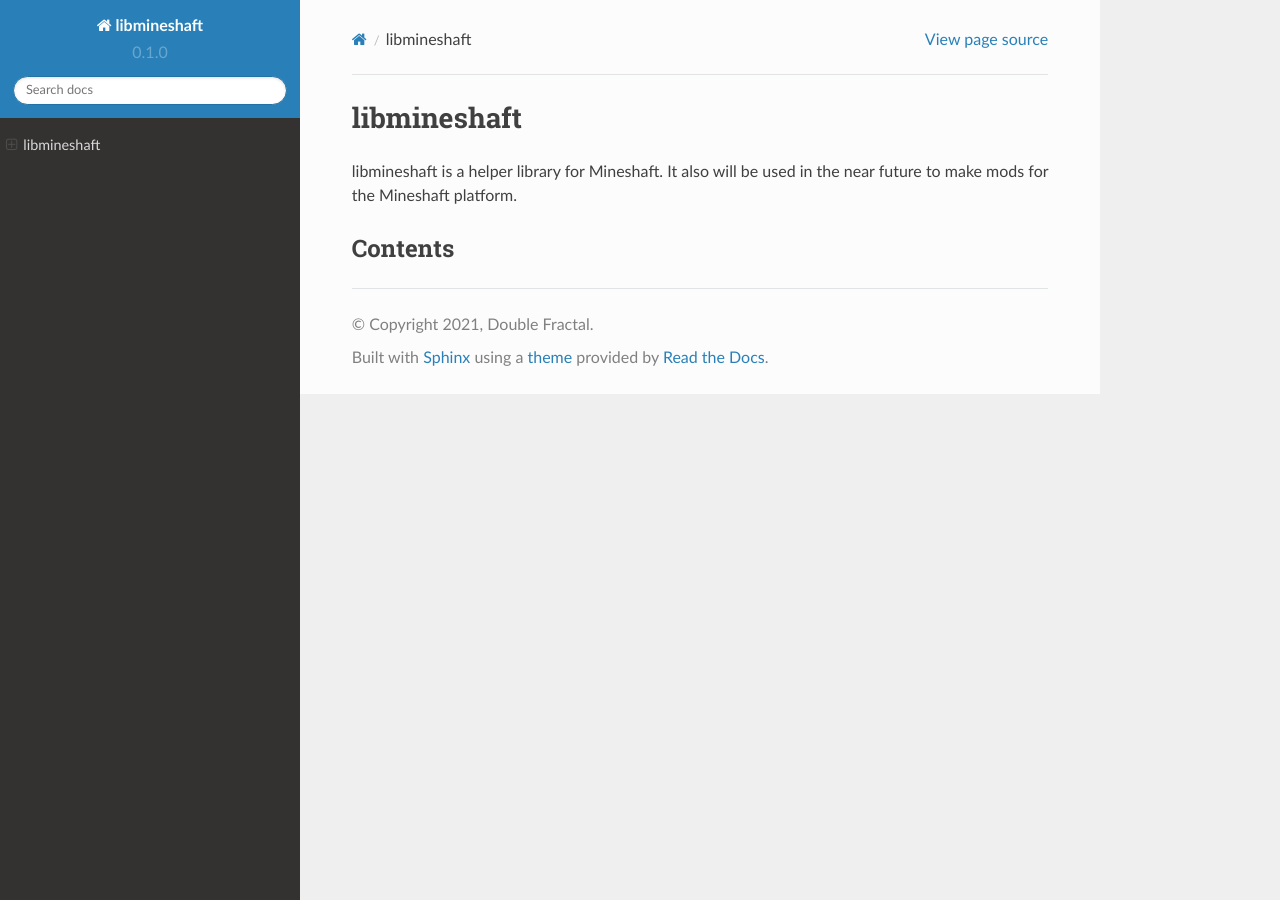
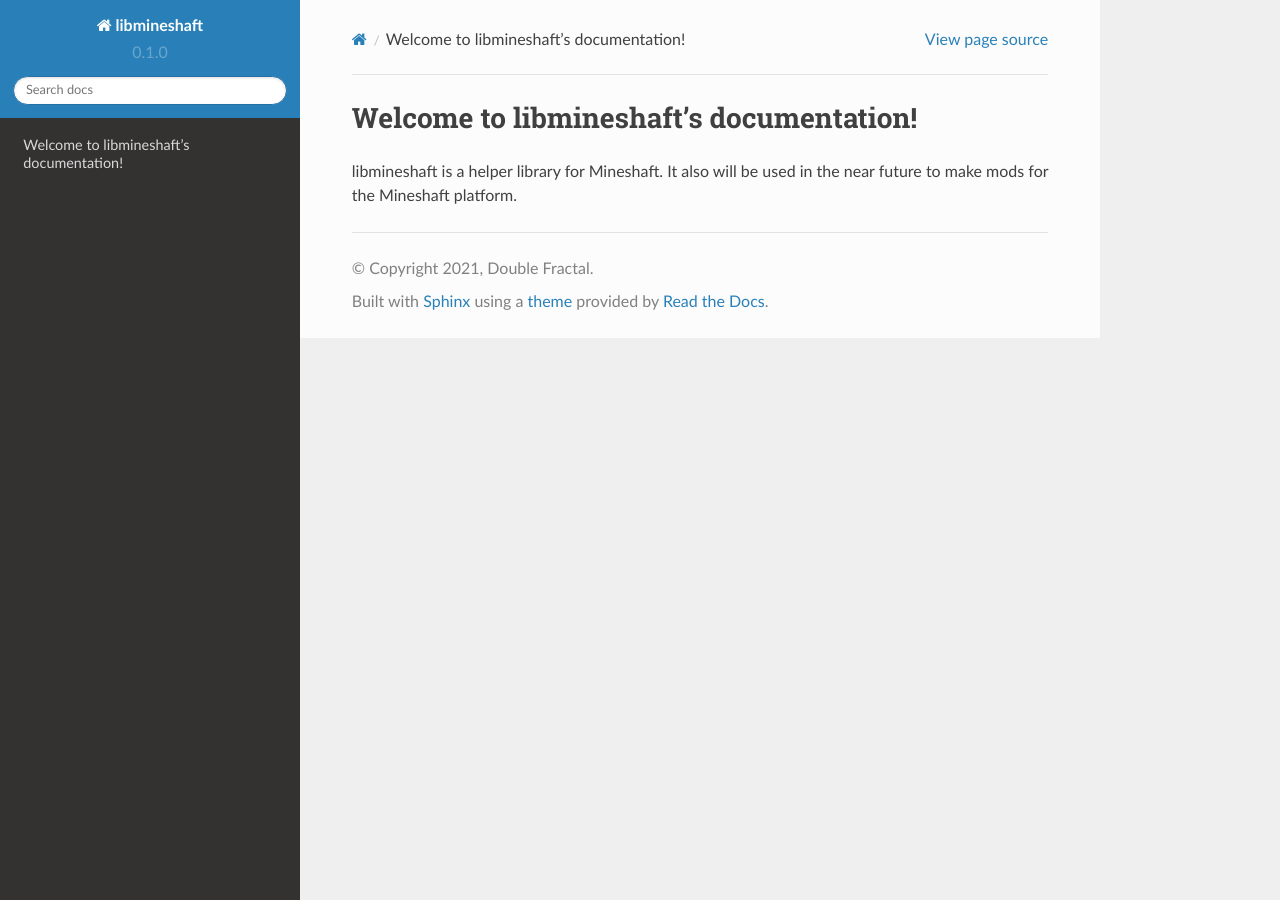
Before and after one commit to Mineshaft-game/libmineshaft, a Sphinx documentation site: the page built from docs/source/index.md, in a window 1280 px wide. Built offline with Sphinx 7.4.7 and the Read the Docs theme 2.0.0, drawn with Linux system fonts in a browser that asks for light colours.

Commit message:
Make docs more welcome

```diff
--- a/docs/source/index.md
+++ b/docs/source/index.md
@@ -1,4 +1,2 @@
-# libmineshaft
+# Welcome to libmineshaft's documentation!
 libmineshaft is a helper library for Mineshaft. It also will be used in the near future to make mods for the Mineshaft platform.
-
-### Contents
```
